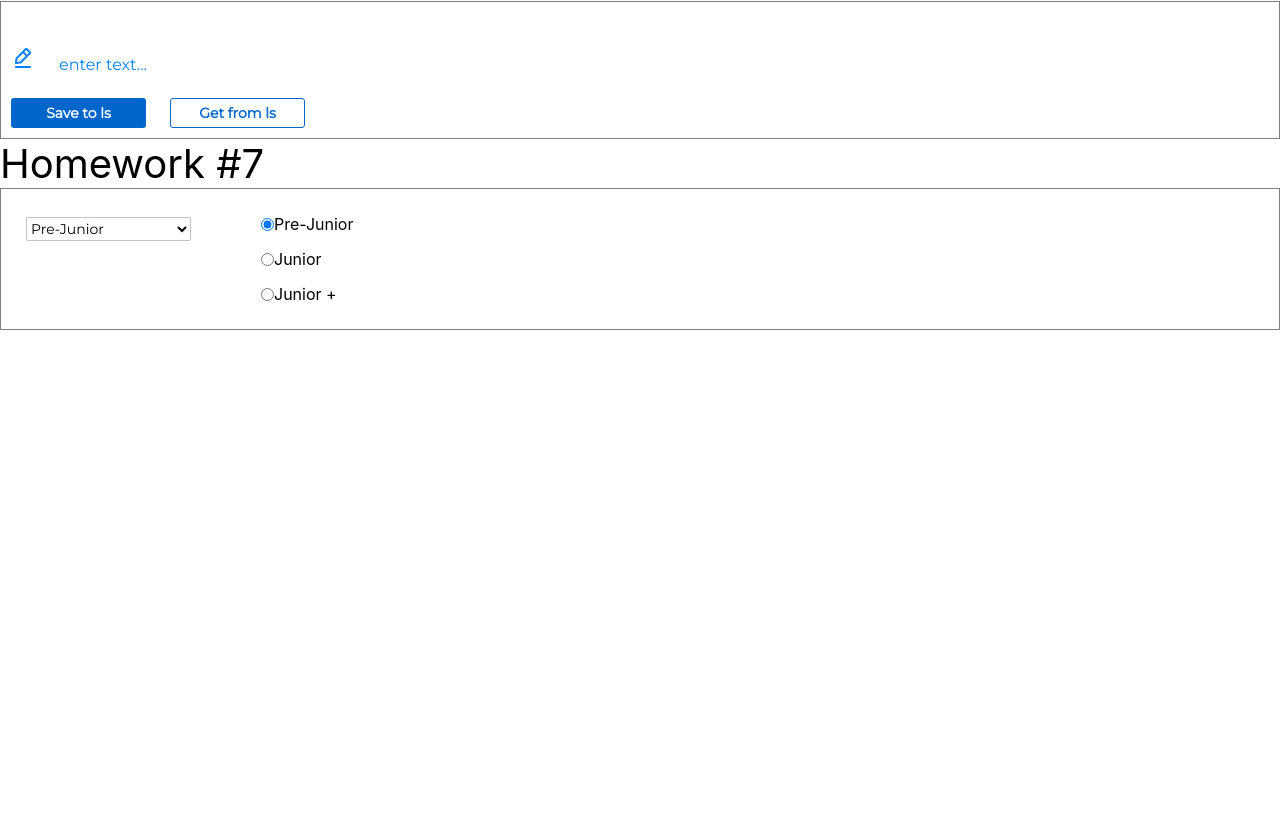
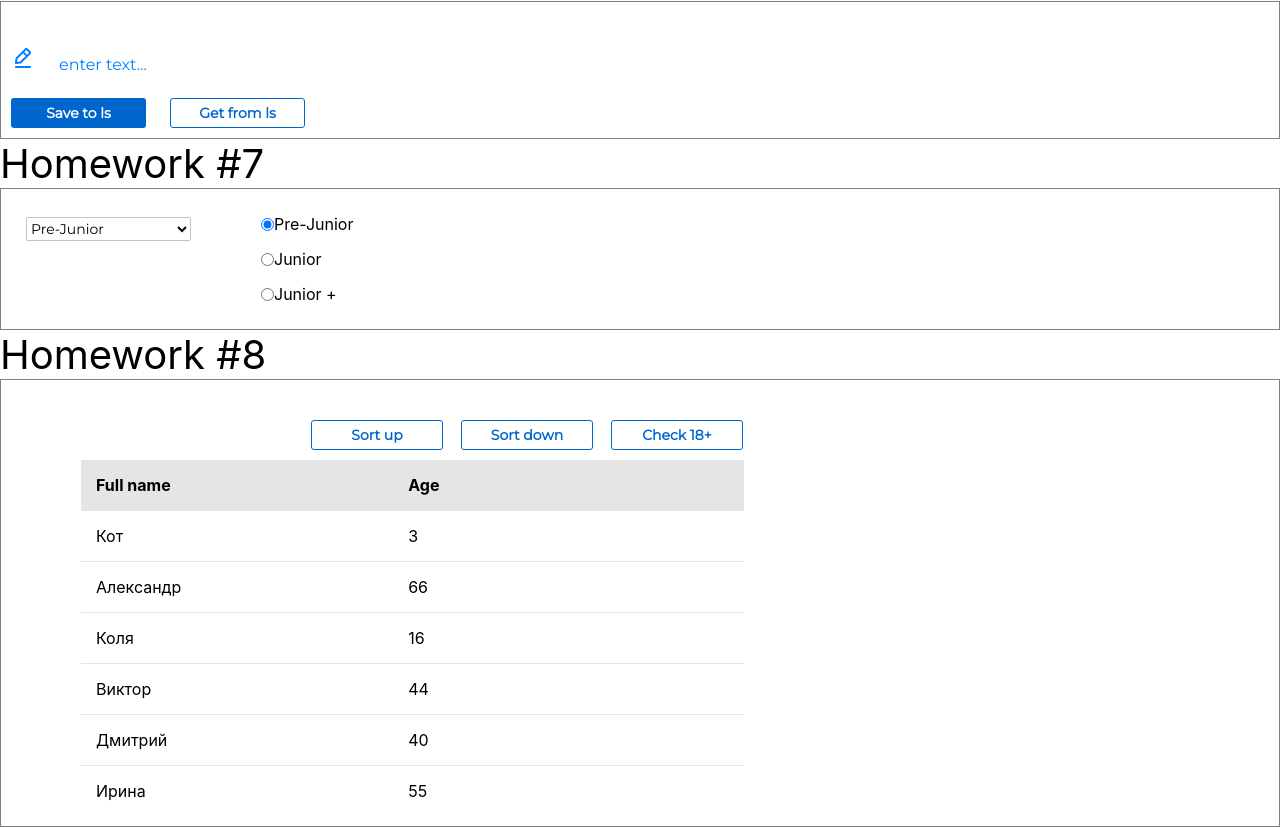
Before and after one commit to sergeisv113/dz_auto, a React (Create React App) app: page /#/pre-junior in a window 1280 px wide. Shown: the part 1117-1944 px from the top of the page. Before the commit the page ends 1447 px from the top, so only its background shows below. Built offline with nearby package versions, Linux system fonts and the light colour scheme.

Commit message:
commit 8

```diff
--- a/src/s1-main/App.tsx
+++ b/src/s1-main/App.tsx
@@ -7,6 +7,7 @@ import HW4 from "../s2-homeworks/hw04/HW4";
 import HW5 from "../s2-homeworks/hw05/HW5";
 import HW6 from "../s2-homeworks/hw06/HW6";
 import HW7 from "../s2-homeworks/hw07/HW7";
+import HW8 from "../s2-homeworks/hw08/HW8";
 
 function App() {
     return (
@@ -21,6 +22,7 @@ function App() {
             <HW5/>
             <HW6/>
             <HW7/>
+            <HW8/>
         </div>
     )
 }
--- a/src/s2-homeworks/hw08/HW8.module.css
+++ b/src/s2-homeworks/hw08/HW8.module.css
@@ -1,23 +1,40 @@
 .item {
+    border-top: 1px solid #E5E5E5;
 }
 
 .item:last-of-type {
 }
 
 .users {
+    width: 663px;
+    margin-top: 10px;
+    margin-left: 70px;
+    padding-left: 10px;
+    border-collapse: collapse;
 }
 
 .buttonsContainer {
+    display: flex;
+    margin-left: 300px;
+    margin-top: 30px;
+    gap: 18px;
 }
 
 .container {
+
 }
 
 .thead {
+    background-color: #E5E5E5;
+    font-weight: bold;
+    height: 36px;
 }
 
 .nameCol {
+    padding: 15px;
 }
 
 .ageCol {
+    padding-right: 87px;
+    font-weight: bold;
 }
--- a/src/s2-homeworks/hw08/HW8.tsx
+++ b/src/s2-homeworks/hw08/HW8.tsx
@@ -57,6 +57,7 @@ const HW8 = () => {
         <div id={'hw3'}>
             <div className={s2.hwTitle}>Homework #8</div>
             <div className={s2.hw}>
+
                 <div className={s.container}>
                     <div className={s.buttonsContainer}>
                         <SuperButton
@@ -84,8 +85,10 @@ const HW8 = () => {
 
                     <table id={'hw8-users'} className={s.users}>
                         <thead className={s.thead}>
+
+
                         <tr>
-                            <td className={s.nameCol}>Name</td>
+                            <td className={s.nameCol}>Full name</td>
                             <td className={s.ageCol}>Age</td>
                         </tr>
                         </thead>
--- a/src/s2-homeworks/hw08/User.tsx
+++ b/src/s2-homeworks/hw08/User.tsx
@@ -13,9 +13,13 @@ const User: React.FC<UserPropsType> = ({ u }) => {
             <td id={'hw8-user-name-' + u._id} className={s.nameCol}>
                 {/*отобразить имя*/}
 
+                {u.name}
+
             </td>
             <td id={'hw8-user-age-' + u._id}>
                 {/*отобразить возраст*/}
+
+                {u.age}
 
             </td>
         </tr>
--- a/src/s2-homeworks/hw08/bll/homeWorkReducer.ts
+++ b/src/s2-homeworks/hw08/bll/homeWorkReducer.ts
@@ -1,20 +1,34 @@
 import {UserType} from '../HW8'
 
-type ActionType =
-    | { type: 'sort'; payload: 'up' | 'down' }
-    | { type: 'check'; payload: number }
+const initialState: UserType[] = []
 
-export const homeWorkReducer = (state: any, action: any): any => { // need to fix any
+export const homeWorkReducer = (state: UserType[] = initialState, action: ActionType): UserType[] => { // need to fix any
+
     switch (action.type) {
-        case 'sort': { // by name
 
-            return state // need to fix
+        case 'sort': {
+            let clone = [...state]
+            switch(action.payload) {
+                case "up": {
+                    return clone.sort((a, b) => (a.name < b.name ? -1 : 1));
+                }
+                case 'down': {
+                    return clone.sort((a, b) => (a.name > b.name ? -1 : 1));
+                }
+            }
         }
         case 'check': {
-
-            return state // need to fix
+            return state.filter(state => state.age >= 18)
         }
         default:
             return state
     }
 }
+/*export const sortUpUsersAC = (initialState: UserType[]) => ({type: 'sort', payload: 'up' })
+export const sortDownUsersAC = (initialState: UserType[]) => ({type: 'sort', payload: 'down' })
+
+export const sortAgeUsersAC = (initialState: UserType[]) => ({type: 'sort', payload: 'number' })*/
+
+type ActionType =
+    | { type: 'sort'; payload: 'up' | 'down' }
+    | { type: 'check'; payload: number }
```
